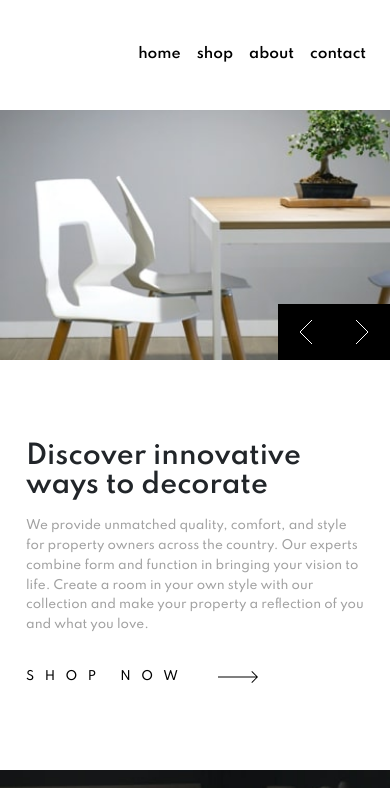
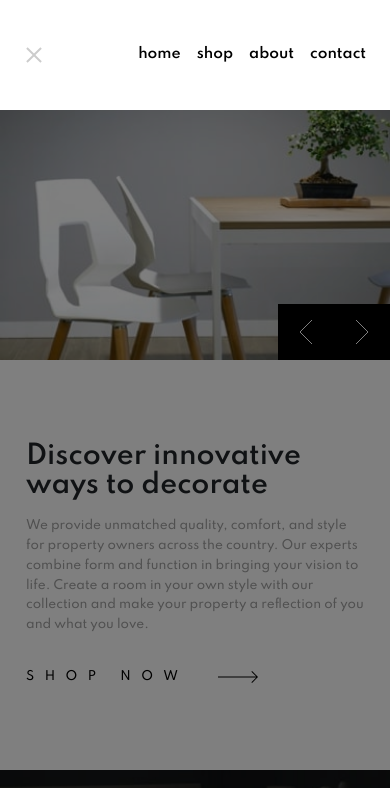
Before and after one commit to byronbyron/room-homepage, a website: page index.html in a window 390 px wide. Both pictures are taken after a click on the button "Menu". Shown: the top 788 px of the page. Drawn offline with Linux system fonts and the light colour scheme.

Commit message:
Add styles for mobile menu toggle and overlay

```diff
--- a/index.html
+++ b/index.html
@@ -17,7 +17,8 @@
     <nav class="header__navbar">
       <button class="header__menu-toggle" type="button" data-bs-toggle="collapse" data-bs-target="#menu" aria-expanded="false" aria-controls="menu">
         <span class="visually-hidden">Menu</span>
-        <svg width="20" height="14" xmlns="http://www.w3.org/2000/svg"><path d="M20 12v2H0v-2h20zm0-6v2H0V6h20zm0-6v2H0V0h20z" fill="#FFF" fill-rule="evenodd"/></svg>
+        <svg class="icon-burger" width="20" height="14" xmlns="http://www.w3.org/2000/svg"><path d="M20 12v2H0v-2h20zm0-6v2H0V6h20zm0-6v2H0V0h20z" fill="#FFF" fill-rule="evenodd"/></svg>
+        <svg class="icon-close" width="16" height="16" xmlns="http://www.w3.org/2000/svg"><path d="M14.364.222l1.414 1.414L9.414 8l6.364 6.364-1.414 1.414L8 9.414l-6.364 6.364-1.414-1.414L6.586 8 .222 1.636 1.636.222 8 6.586 14.364.222z" fill="#000" fill-rule="evenodd" opacity=".201"/></svg>
       </button>
 
       <div class="header__logo">
@@ -135,6 +136,10 @@
   <footer class="attribution">
       Challenge by <a href="https://www.frontendmentor.io?ref=challenge" target="_blank" rel="noopener noreferrer">Frontend Mentor</a>.
         Coded by <a href="https://twitter.com/bwalkermills">Byron</a>.
-    </footer>
+  </footer>
+
+  <button class="header__menu-overlay" type="button" data-bs-toggle="collapse" data-bs-target="#menu" aria-expanded="false" aria-controls="menu">
+    <span class="visually-hidden">Menu close</span>
+  </button>
 </body>
 </html>
--- a/src/scss/components/_header.scss
+++ b/src/scss/components/_header.scss
@@ -25,6 +25,49 @@
     top: 0;
     left: 0;
     z-index: 110;
+    display: flex;
+    align-items: center;
+    justify-content: center;
+
+    &::after {
+        content: "";
+    }
+}
+
+.header__menu-overlay {
+    padding: 0;
+    border: 0;
+    display: block;
+    width: 100%;
+    position: fixed;
+    top: 0;
+    right: 0;
+    bottom: 0;
+    left: 0;
+    z-index: 10;
+    visibility: hidden;
+    opacity: 0;
+    transition: visibility 0.3s, opacity 0.3s, background-color 0.3s;
+
+    &[aria-expanded="true"] {
+        visibility: visible;
+        opacity: 1;
+        background-color: rgba($black, 0.5);
+    }
+}
+
+.icon-close {
+    display: none;
+}
+
+[aria-expanded="true"] {
+    .icon-burger {
+        display: none;
+    }
+
+    .icon-close {
+        display: block;
+    }
 }
 
 .header__logo a {
```
Also changed, not shown: css/app.css.
